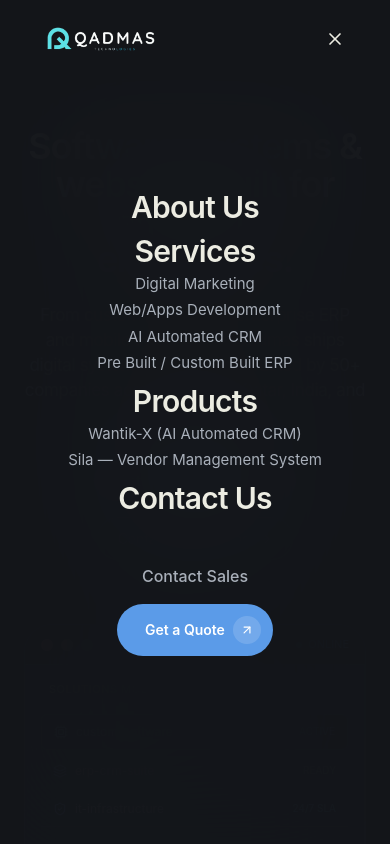
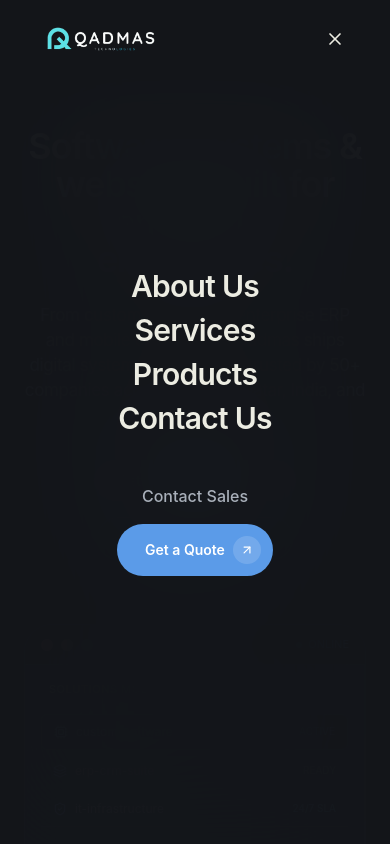
Before and after one commit to muhammadparkar/qadmas, a React (Vite) app: page / in a window 390 px wide. Both pictures are taken after a click on the button 335 px from the left and 39 px from the top of the page. Shown: the top 844 px of the page. Built offline with nearby package versions, Linux system fonts and the light colour scheme.

Commit message:
refactor: simplify Navbar component by removing unnecessary children rendering logic

```diff
--- a/src/components/Navbar.tsx
+++ b/src/components/Navbar.tsx
@@ -167,30 +167,10 @@
             const style = { transitionDelay: menuOpen ? `${100 + i * 60}ms` : '0ms' };
 
             return (
-              <div key={link.label} className="flex flex-col items-center overflow-hidden">
+              <div key={link.label} className="overflow-hidden">
                 <Link to={link.href} onClick={() => setMenuOpen(false)} className={className} style={style}>
                   {link.label}
                 </Link>
-
-                {link.children && (
-                  <div
-                    className={`ease-spring mt-1 flex flex-col items-center gap-1 transition-all duration-300 ${
-                      menuOpen ? 'translate-y-0 opacity-100' : 'translate-y-12 opacity-0'
-                    }`}
-                    style={style}
-                  >
-                    {link.children.map((child) => (
-                      <Link
-                        key={child.label}
-                        to={child.href}
-                        onClick={() => setMenuOpen(false)}
-                        className="font-geist text-[15px] text-slate transition-colors hover:text-apple-blue"
-                      >
-                        {child.label}
-                      </Link>
-                    ))}
-                  </div>
-                )}
               </div>
             );
           })}
```
